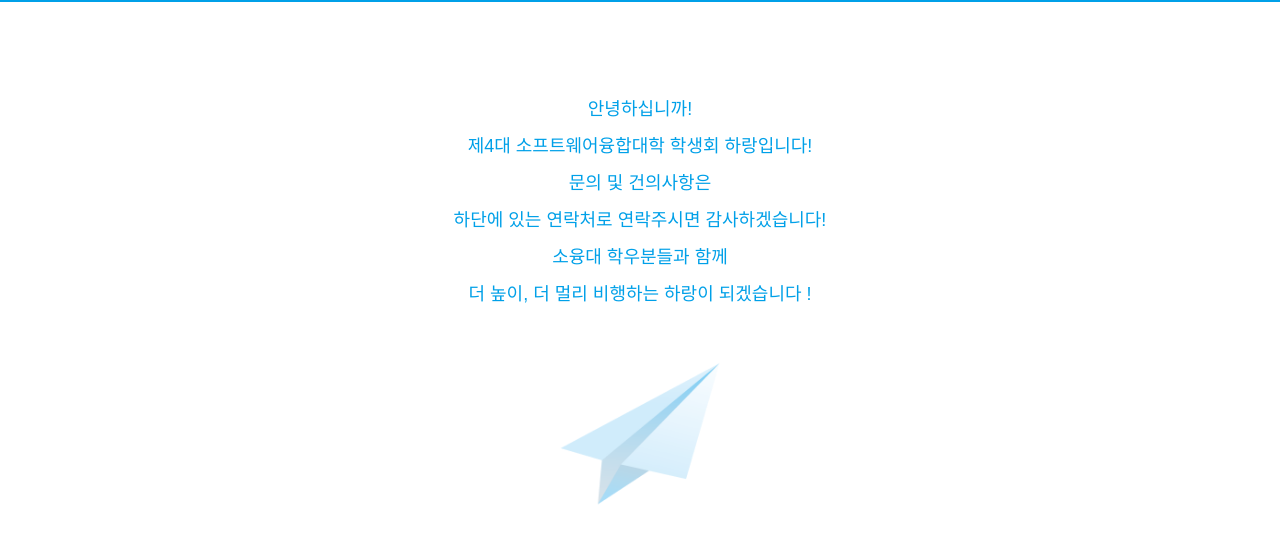
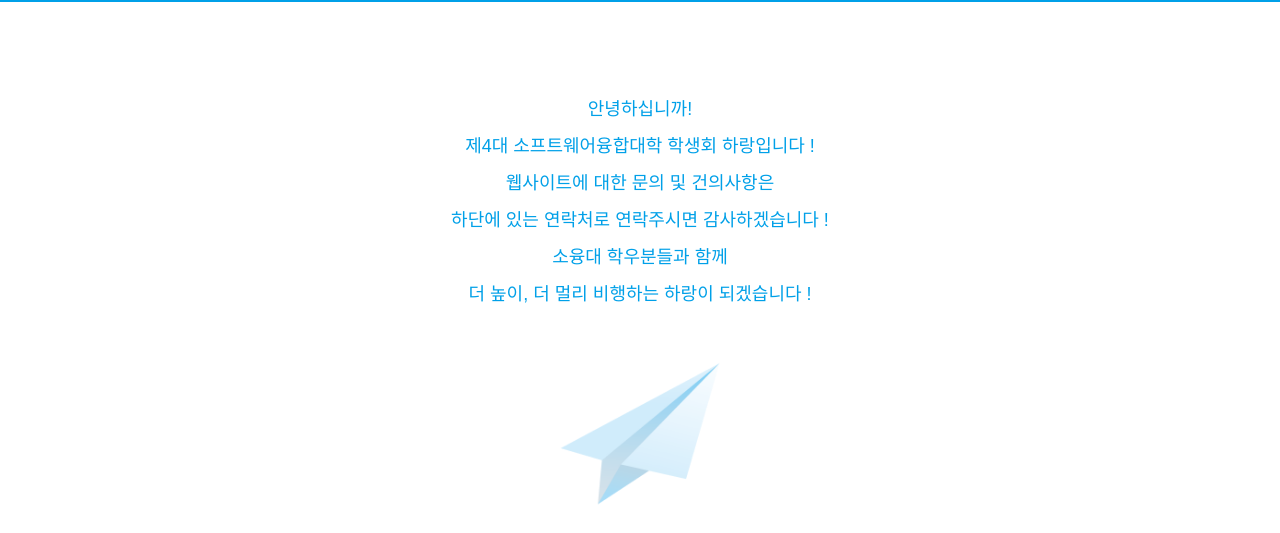
Before and after one commit to kwswconc4/kwswconc4.github.io, a plain HTML site: page view/main.html in a window 1280 px wide. Shown: the part 54-587 px from the top of the page. Drawn offline with nearby package versions, Linux system fonts and the light colour scheme; a web font is replaced by a local one.

Commit message:
Update main.html

```diff
--- a/view/main.html
+++ b/view/main.html
@@ -83,10 +83,10 @@
         <div class="box">
           <div class="box_content_1">
             <p>안녕하십니까!</p>
-            <p> 제4대 소프트웨어융합대학 학생회 하랑입니다!</p>
-            <p>문의 및 건의사항은</p>
+            <p> 제4대 소프트웨어융합대학 학생회 하랑입니다 !</p>
+            <p>웹사이트에 대한 문의 및 건의사항은</p>
             <p>
-              하단에 있는 연락처로 연락주시면 감사하겠습니다!
+              하단에 있는 연락처로 연락주시면 감사하겠습니다 !
             </p>
             <p>소융대 학우분들과 함께</p>
             <p>
```
